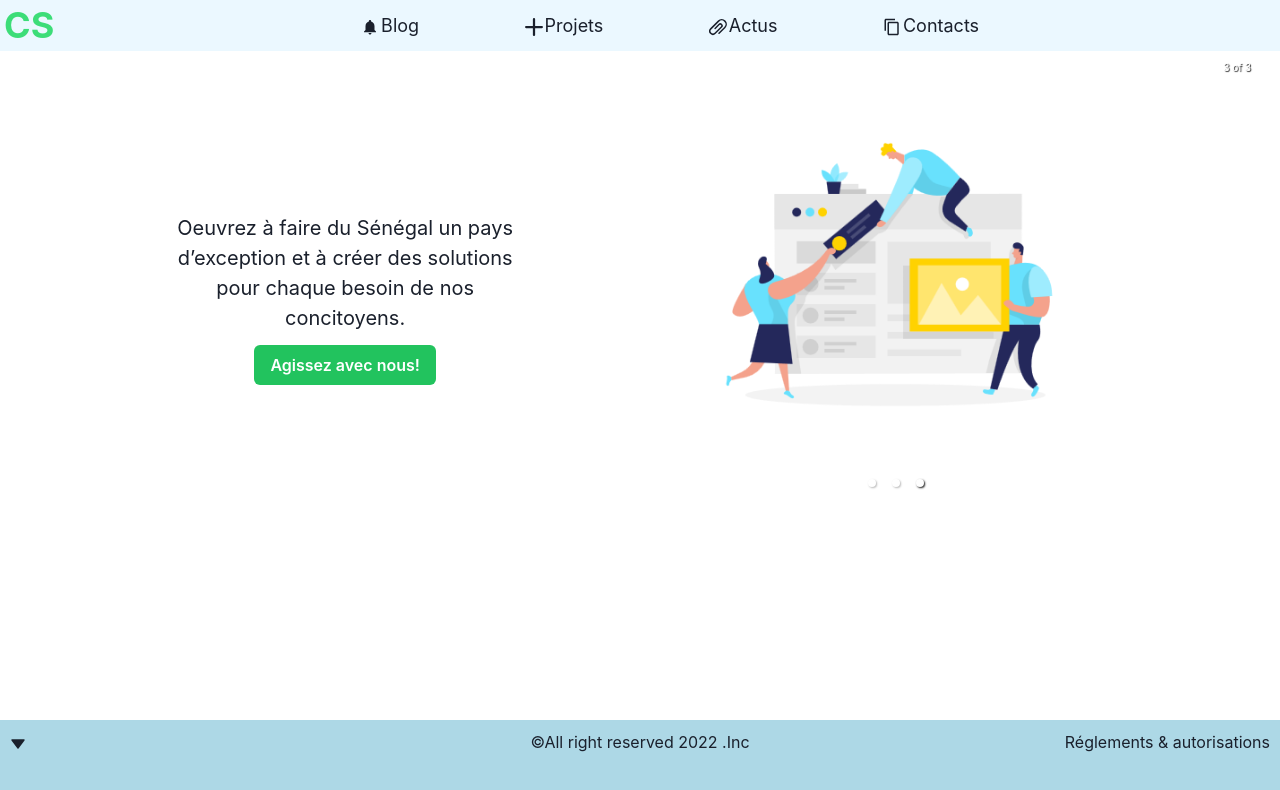
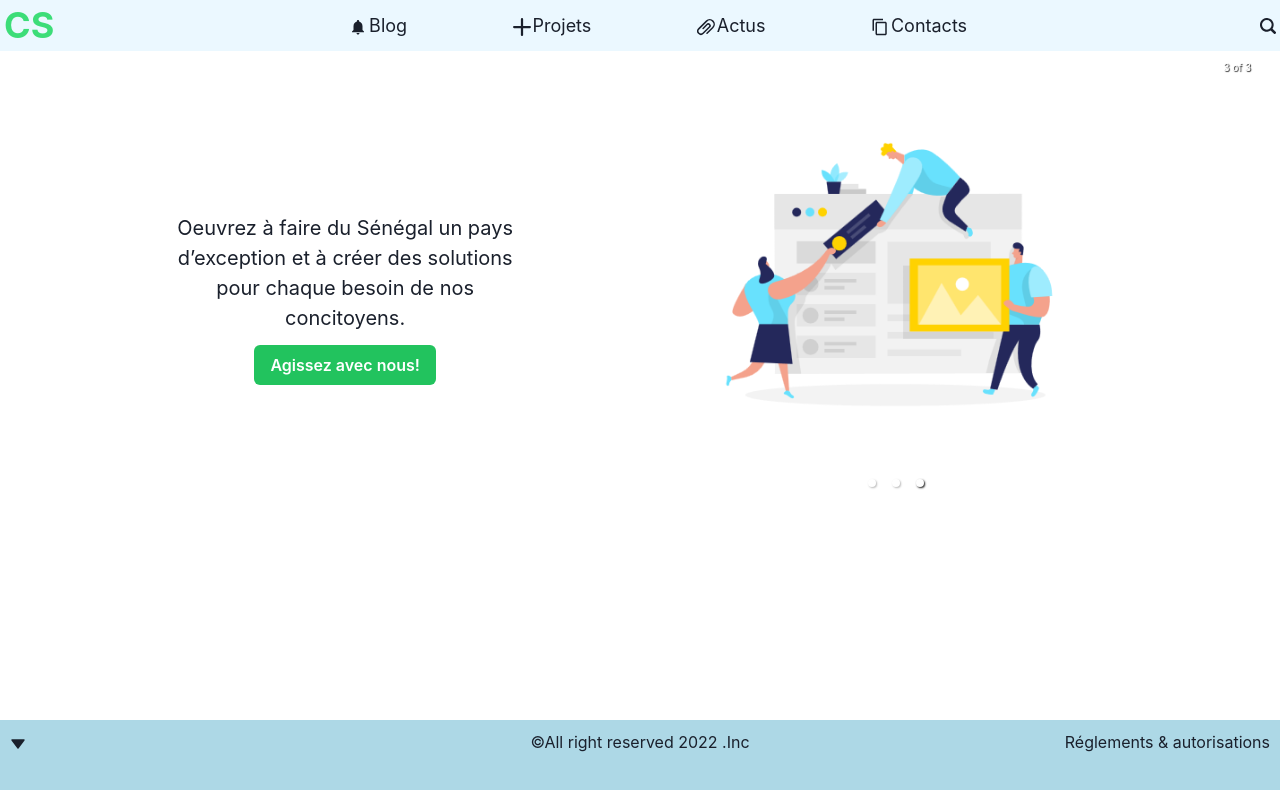
Before and after one commit to baaratik93/refonte-centset, a React (Create React App) app: page / in a window 1280 px wide. Shown: the top 790 px of the page. Built offline with nearby package versions, Linux system fonts and the light colour scheme.

Commit message:
Seach bar installation

```diff
--- a/src/components/MenuNav.jsx
+++ b/src/components/MenuNav.jsx
@@ -1,10 +1,14 @@
-import { HStack,Spacer} from "@chakra-ui/react";
+import { HStack,Spacer,Input} from "@chakra-ui/react";
 import Logo from "./Logo";
 import ListMenu from "./ListMenu"
 import HamburgerMenu from "./HamburgerMenu";
+import {Search2Icon} from "@chakra-ui/icons"
+import { useState } from "react";
+
 
 
 export const MenuNav = () => {
+  const [watch, setWatch] = useState(false)
 
   return  <HStack pos="sticky" top={0}  as="nav" bg="blue.50"
   zIndex={10}
@@ -13,7 +17,11 @@ export const MenuNav = () => {
                   <Logo/>
                   <Spacer/>
                   <ListMenu/>
+                  {
+                    watch && <Input pos="fixed" left="12%"  w={["65%","65%","84%","70%" ]}maxH="35px" bg="white"/>
+                  }
                 <Spacer/>
+                <Search2Icon onClick={()=> setWatch(!watch)}/>
                 <HamburgerMenu/>
                 </HStack>
               };
--- a/src/pages/Home.js
+++ b/src/pages/Home.js
@@ -1,4 +1,4 @@
-import { Image, Text, HStack, VStack, Box, Button } from "@chakra-ui/react";
+import { Image, Text, VStack, Box, Button } from "@chakra-ui/react";
 import sailor from "../images/sailor.png";
 import isometric from "../images/isometric.png";
 import work from "../images/work.png";
```
